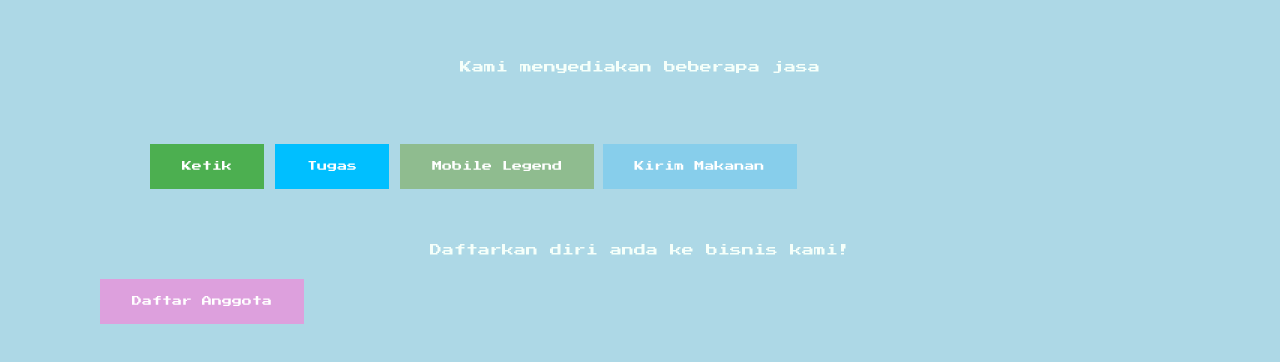
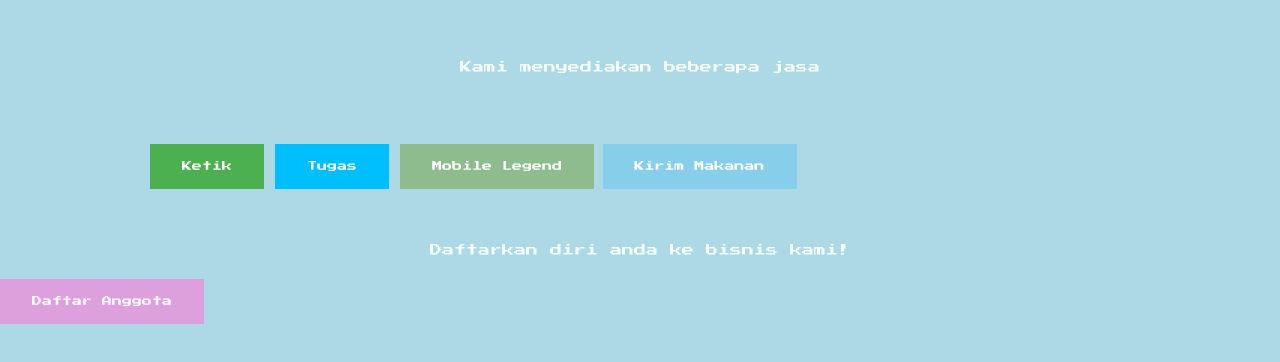
Before and after one commit to duniafriady/duniafriady.github.io, a plain HTML site: page bisnis.html in a window 1280 px wide. Shown: the part 202-564 px from the top of the page. Drawn offline with nearby package versions, Linux system fonts and the light colour scheme.

Commit message:
Update bisnis.html
line 82

```diff
--- a/bisnis.html
+++ b/bisnis.html
@@ -79,6 +79,6 @@
 
     <br><br><br>
     <p style="font-family: 'Press Start 2P', cursive;font-size: 12px;color: #f5fffa;text-align: center;">Daftarkan diri anda ke bisnis kami!</p>
-    <button class="button button5" style="margin-left: 100px;">Daftar Anggota</button>
+    <button class="button button5" style="margin-left: 0px;">Daftar Anggota</button>
 </body>
 </html>
```
